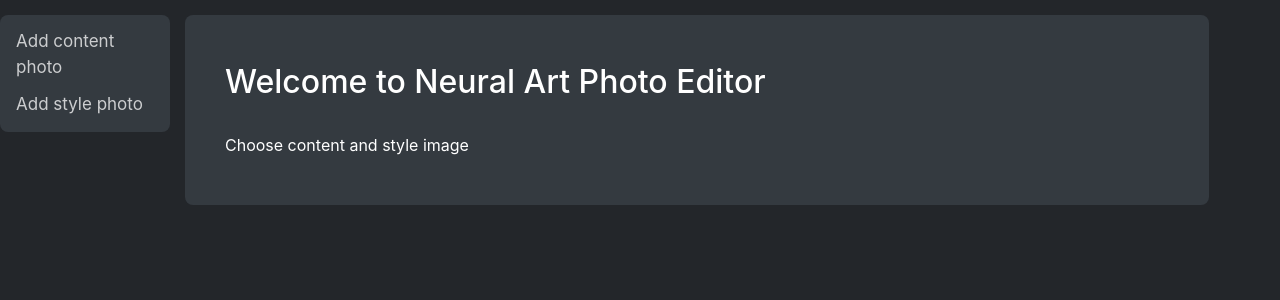
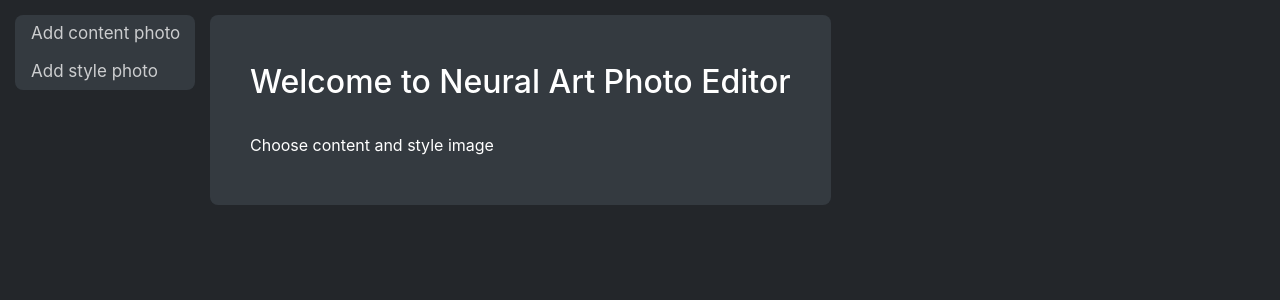
Before and after one commit to avgupt/NeuralArt, a Flask app: page /stylize in a window 1280 px wide. Shown: the part 56-356 px from the top of the page. Run offline with Flask 2, Linux system fonts and the light colour scheme; some libraries are stand-ins or nearby versions.

Commit message:
Change margins

```diff
--- a/NeuralArt/templates/stylize.html
+++ b/NeuralArt/templates/stylize.html
@@ -6,14 +6,13 @@
 
 
     .sidenav {
-        width: 170px;
+        width: 180px;
         position: fixed;
         z-index: 1;
-        margin-top: 15px;
+        margin: 15px;
         border-radius: 8px;
         background: #343a40;
         overflow-x: hidden;
-        padding: 8px 0;
     }
 
     .sidenav a {
@@ -30,11 +29,10 @@
     }
 
     .pic-box {
-        width: 80%;
         position: fixed;
         z-index: 1;
         margin-top: 15px;
-        margin-left: 185px;
+        margin-left: 210px;
         border-radius: 8px;
         background: #343a40;
         overflow-x: hidden;
```
